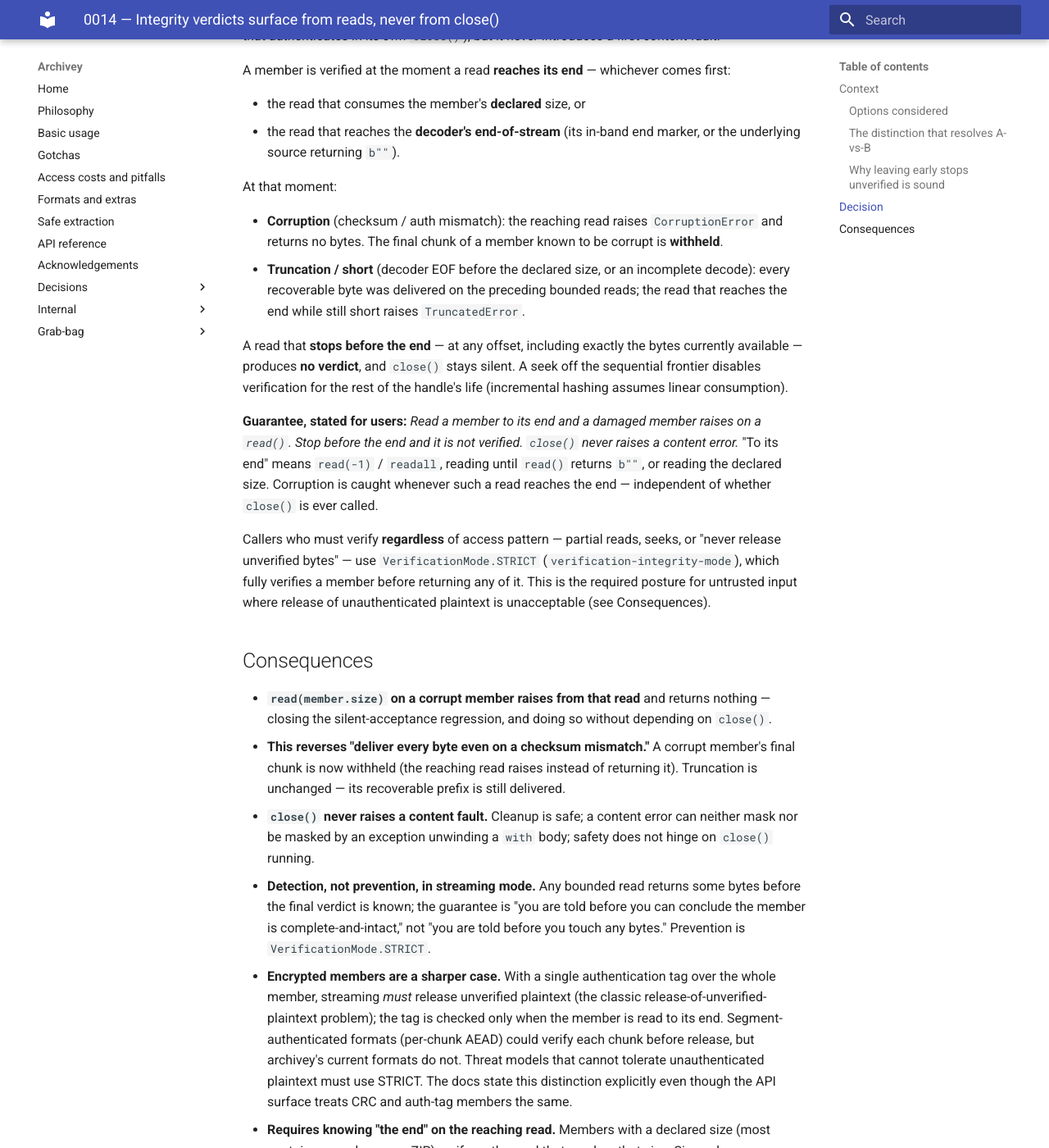
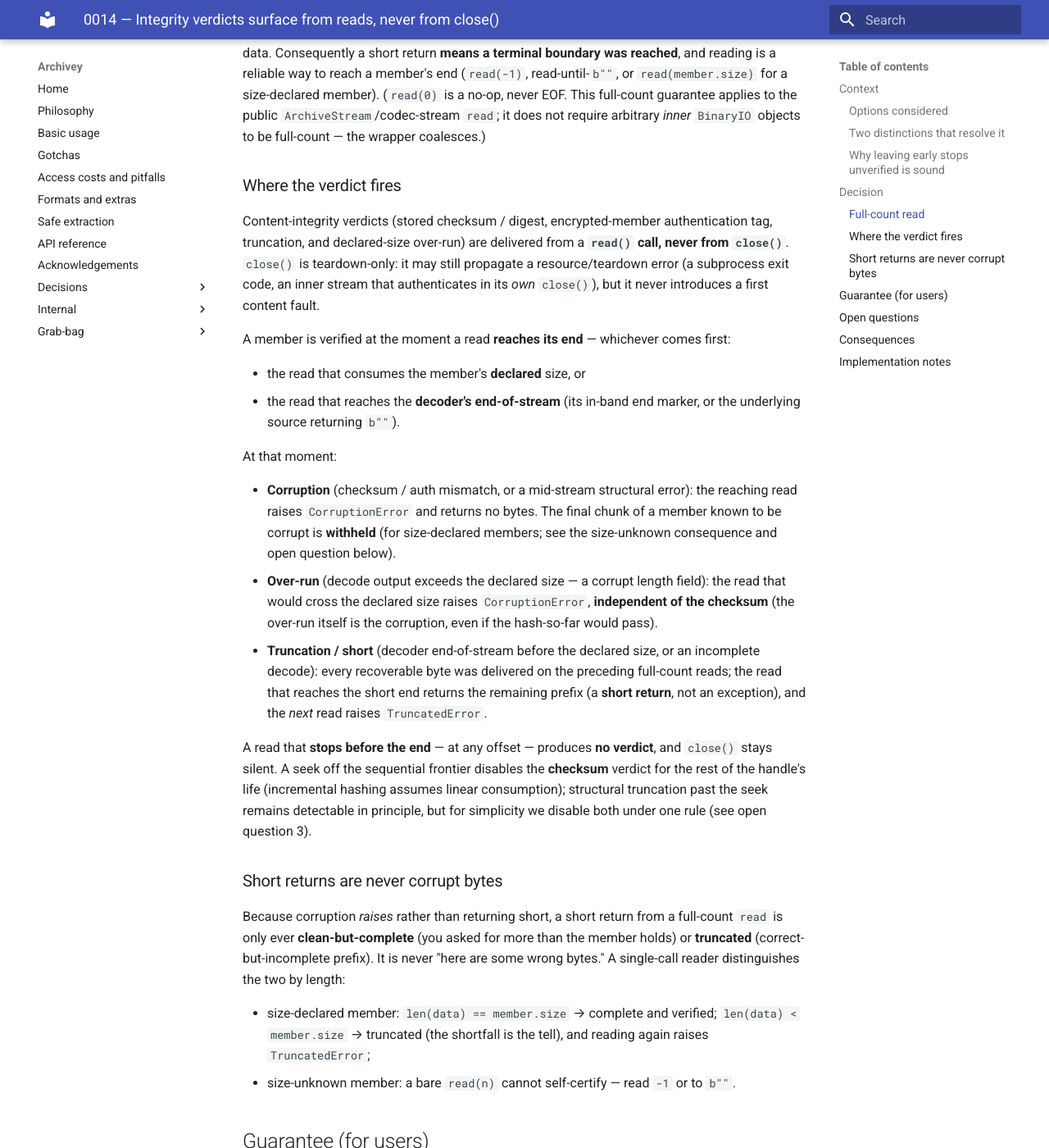
Before and after one commit to davitf/archivey-2, an MkDocs documentation site: the page built from docs/decisions/0014-integrity-verdicts-from-reads-not-close.md, in a window 1280 px wide and 1400 px high, scrolled down 2463 px. Shown: the whole window at 82% size. Built offline with MkDocs 1.6.1 and Material for MkDocs 9.7.7, drawn with Linux system fonts in a browser that asks for light colours; some of the changed text lies outside the part shown.

Commit message:
ADR 0014: commit to full-count read(n); tighten short-read semantics
Incorporate the review feedback that found the load-bearing gap: the
read(member.size)-is-verified guarantee only holds if read(n) is full-count
(coalesces to n until a terminal boundary), not up-to-n. Commit to full-count
read explicitly (which DecompressorStream already implements), so a short return
means a terminal boundary and read(member.size) is a real verified idiom for
size-declared members.

Also:
- Short returns are never corrupt bytes (corruption raises); a short return is
  clean-complete or truncated, distinguished by length — "no exception" != complete.
- Over-run (decode output exceeds the declared size) is corruption independent of
  the checksum.
- Size-unknown "withhold the final chunk" needs a one-chunk delayed-release
  lookahead; recorded as an open question (recommend accepting EOS-read timing).
- Encrypted default raised as an explicit defaults question (STRICT for
  authenticated members?), not just a docs note.
- Seek disables the checksum verdict; structural truncation stays detectable in
  principle — kept simple under one rule, noted as a choice.
- Exception type tells you what you can trust: CorruptionError => trust nothing;
  TruncatedError => prefix correct but incomplete.
- Implementation notes: trailer consumption on exact-size reads, seek-state
  tracking, full-count coalescing over short-reading inners.

Co-Authored-By: Claude Opus 4.8 <noreply@anthropic.com>
Claude-Session: https://claude.ai/code/session_01B95mCP2hhHZp199PAuK6Q4

````diff
--- a/docs/decisions/0014-integrity-verdicts-from-reads-not-close.md
+++ b/docs/decisions/0014-integrity-verdicts-from-reads-not-close.md
@@ -19,85 +19,97 @@ design question rather than an implementation detail:
    completes the member is the one that reveals the checksum is bad, we must choose
    between returning those bytes and raising.
 
-A subtle third fact governs how callers *reach* the end, and it corrects a tempting
-but wrong heuristic:
+A third fact governs how callers *reach* the end, and it forced an explicit contract
+choice (see the **full-count `read`** decision below):
 
-3. **A short read is not an end-of-stream signal.** The stream `read(n)` contract
-   (for `n ≥ 1`) guarantees *at least one* byte and permits *fewer than `n`*; only a
-   return of `b""` means EOF. So `read(500)` returning `110` does **not** tell the
-   caller the stream ended — a caller who wants the whole member is expected to keep
-   reading. What actually reveals truncation is: **keep reading toward the size you
-   expect, and you eventually get an error (or `b""`) from a `read()`.**
+3. **In general, `read(n)` may return fewer than `n` bytes on non-terminal data** —
+   the stream contract for `n ≥ 1` guarantees *at least one* byte; only `b""` means
+   EOF. A short return, in the general contract, is *not* an end-of-stream signal.
 
 This came to a head in review. An earlier iteration verified on `close()` when the
-member had been fully consumed. That was then made teardown-only ("`close()` never
-raises a content fault"), which reintroduced a **silent-acceptance regression**: a
-routine full-member read via a sized call —
+member had been fully consumed. Making `close()` teardown-only then reintroduced a
+**silent-acceptance regression** for the most ordinary full-member read:
 
 ```python
 with archive.open(member) as f:   # member.size == 500, stored CRC is wrong
     data = f.read(member.size)     # returns 500 bytes; nothing raises
-process(data)                      # acts on corrupt data
+process(data)                      # acts on corrupt data — no verdict, ever
 ```
 
-— produced no error at all. A checksum library must never silently hand back content
-it knows (or could know) is corrupt. So we must decide, precisely, **which call
-raises**.
+A checksum library must never silently hand back content it knows (or could know) is
+corrupt. So we must decide, precisely, **which call raises** — and, because fact (3)
+means `read(member.size)` might not even reach the end, **what our own `read`
+contract guarantees.**
 
 ### Options considered
 
 - **A — raise on the read that reaches the end.** The read that completes the member
   and finds damage raises (returning no bytes for that call); `close()` never raises.
-  Matches stdlib `zipfile` / `gzip`. Downside as first stated: naively applied to
-  *truncation*, it would drop the recoverable prefix (which this whole change exists
-  to deliver).
+  Matches stdlib `zipfile` / `gzip`.
 - **B — deliver every byte, then raise on the next read; `close()` as a backstop.**
-  Every read returns its bytes; the trailing (empty) read raises, or `close()` does if
-  the caller stops exactly at the end. Uniform for corruption and truncation, but
-  makes a *safety* guarantee depend on `close()` actually running — unreliable
-  (GC-driven close is not guaranteed and swallows exceptions), and a content error
-  from `close()` can mask or be masked by an exception already unwinding a `with`
-  body.
-- **C — verify only when the caller reads to `b""` (or `read(-1)`); silent otherwise.**
+  Uniform for corruption and truncation, but makes a *safety* guarantee depend on
+  `close()` actually running — unreliable (GC-driven close is not guaranteed and
+  swallows exceptions), and a content error from `close()` can mask or be masked by an
+  exception already unwinding a `with` body.
+- **C — verify only when the caller reads to `b""` / `read(-1)`; silent otherwise.**
   Simplest `close()` semantics, but silently skips verification on
-  `read(member.size)` — the most natural way to consume a whole member. Silent false
-  confidence is the one outcome a checksum library must not produce.
+  `read(member.size)` — the most natural whole-member read. Silent false confidence is
+  the one outcome a checksum library must not produce.
 
-### The distinction that resolves A-vs-B
+### Two distinctions that resolve it
 
-Corruption and truncation are not the same failure:
+**Corruption vs. truncation.** These are not the same failure:
 
 - **Truncation** yields bytes that are *correct but incomplete* — worth delivering
-  (the recoverable-prefix salvage this change is built on). The failing read is the
-  one that reaches the end while still short.
-- **Corruption** yields bytes that are *wrong* — there is no value in handing back the
-  final chunk of a member whose checksum just failed.
+  (the recoverable-prefix salvage this change is built on).
+- **Corruption** yields bytes that are *wrong* — no value in returning the final chunk
+  of a member whose checksum just failed.
 
 So "deliver every byte before failing" is right for truncation and pointless for
 corruption. Option A is correct *for corruption*; truncation naturally serves its
-prefix and fails on the read that reaches the end.
+prefix and fails on a later read.
+
+**Full-count vs. up-to-`n` `read`.** The regression example only reaches the end — and
+is therefore verifiable — if our `read(n)` returns the full count. Under an "up-to-`n`"
+`read`, `f.read(500)` could hand back 400 on *healthy* data; a single-call caller stops
+at 400, never reaches the declared size, and gets no verdict — the regression, intact.
+The guarantee "read the declared size → verified" is real only if `read(n)` coalesces
+up to `n` (like `io.BufferedReader`), returning short **only** at a terminal boundary.
+We therefore commit to full-count `read`, which is also what `DecompressorStream`
+already implements.
 
 ### Why leaving early stops unverified is sound
 
-Given fact (3), a caller who genuinely wants the whole member keeps reading until they
-have the expected size (or `b""`) — and therefore *reaches the end on some read* and
-gets the verdict there. A caller who stops before the end has deliberately opted out.
-There is no principled line between "stopped at byte 50 of 110 available" and "stopped
-at byte 110 of 110 available": both are early stops, and a short read did not tell the
-second caller anything the first didn't know. Verifying one but not the other only
-because it sits on the EOF boundary would be arbitrary. So **all** early stops are
-treated identically: no verdict.
-
-This keeps the safety property — *a member read to its end that is damaged always
-raises* — while making it independent of `close()`.
+Under full-count `read`, a caller who wants the whole member reaches its end (they read
+`member.size`, or read until `b""`) and gets the verdict there. A caller who stops
+before the end deliberately opted out. There is no principled line between "stopped at
+byte 50 of a 500-byte member" and "stopped at byte 110 of that same 500-byte member
+when only 110 were decodable": both are early stops of a member whose declared size is
+500. Verifying one but not the other only because it sits on the current EOF boundary
+would be arbitrary. So **all** early stops are treated identically: no verdict, and
+`close()` stays silent — while a member *read to its end* that is damaged always
+raises, independent of whether `close()` runs.
 
 ## Decision
 
+### Full-count `read`
+
+archivey's stream `read(n)` (`n ≥ 1`) returns **exactly `n` bytes until a terminal
+boundary** — clean end-of-stream, truncation, or a raised content error. It never
+returns short on healthy, non-terminal data. Consequently a short return **means a
+terminal boundary was reached**, and reading is a reliable way to reach a member's end
+(`read(-1)`, read-until-`b""`, or `read(member.size)` for a size-declared member).
+(`read(0)` is a no-op, never EOF. This full-count guarantee applies to the public
+`ArchiveStream`/codec-stream `read`; it does not require arbitrary *inner* `BinaryIO`
+objects to be full-count — the wrapper coalesces.)
+
+### Where the verdict fires
+
 Content-integrity verdicts (stored checksum / digest, encrypted-member authentication
-tag, and short/truncation) are delivered from a **`read()` call, never from
-`close()`**. `close()` is teardown-only; it may still propagate a resource/teardown
-error (a subprocess exit code, an inner stream that authenticates in its *own*
-`close()`), but it never introduces a first content fault.
+tag, truncation, and declared-size over-run) are delivered from a **`read()` call,
+never from `close()`**. `close()` is teardown-only: it may still propagate a
+resource/teardown error (a subprocess exit code, an inner stream that authenticates in
+its *own* `close()`), but it never introduces a first content fault.
 
 A member is verified at the moment a read **reaches its end** — whichever comes first:
 
@@ -107,54 +119,133 @@ A member is verified at the moment a read **reaches its end** — whichever come
 
 At that moment:
 
-- **Corruption** (checksum / auth mismatch): the reaching read raises `CorruptionError`
-  and returns no bytes. The final chunk of a member known to be corrupt is **withheld**.
-- **Truncation / short** (decoder EOF before the declared size, or an incomplete
-  decode): every recoverable byte was delivered on the preceding bounded reads; the
-  read that reaches the end while still short raises `TruncatedError`.
+- **Corruption** (checksum / auth mismatch, or a mid-stream structural error): the
+  reaching read raises `CorruptionError` and returns no bytes. The final chunk of a
+  member known to be corrupt is **withheld** (for size-declared members; see the
+  size-unknown consequence and open question below).
+- **Over-run** (decode output exceeds the declared size — a corrupt length field): the
+  read that would cross the declared size raises `CorruptionError`, **independent of
+  the checksum** (the over-run itself is the corruption, even if the hash-so-far would
+  pass).
+- **Truncation / short** (decoder end-of-stream before the declared size, or an
+  incomplete decode): every recoverable byte was delivered on the preceding full-count
+  reads; the read that reaches the short end returns the remaining prefix (a **short
+  return**, not an exception), and the *next* read raises `TruncatedError`.
 
-A read that **stops before the end** — at any offset, including exactly the bytes
-currently available — produces **no verdict**, and `close()` stays silent. A seek off
-the sequential frontier disables verification for the rest of the handle's life
-(incremental hashing assumes linear consumption).
+A read that **stops before the end** — at any offset — produces **no verdict**, and
+`close()` stays silent. A seek off the sequential frontier disables the **checksum**
+verdict for the rest of the handle's life (incremental hashing assumes linear
+consumption); structural truncation past the seek remains detectable in principle, but
+for simplicity we disable both under one rule (see open question 3).
 
-**Guarantee, stated for users:** *Read a member to its end and a damaged member raises
-on a `read()`. Stop before the end and it is not verified. `close()` never raises a
-content error.* "To its end" means `read(-1)` / `readall`, reading until `read()`
-returns `b""`, or reading the declared size. Corruption is caught whenever such a read
-reaches the end — independent of whether `close()` is ever called.
+### Short returns are never corrupt bytes
 
-Callers who must verify **regardless** of access pattern — partial reads, seeks, or
-"never release unverified bytes" — use `VerificationMode.STRICT`
-(`verification-integrity-mode`), which fully verifies a member before returning any of
-it. This is the required posture for untrusted input where release of unauthenticated
-plaintext is unacceptable (see Consequences).
+Because corruption *raises* rather than returning short, a short return from a
+full-count `read` is only ever **clean-but-complete** (you asked for more than the
+member holds) or **truncated** (correct-but-incomplete prefix). It is never "here are
+some wrong bytes." A single-call reader distinguishes the two by length:
+
+- size-declared member: `len(data) == member.size` → complete and verified;
+  `len(data) < member.size` → truncated (the shortfall is the tell), and reading again
+  raises `TruncatedError`;
+- size-unknown member: a bare `read(n)` cannot self-certify — read `-1` or to `b""`.
+
+## Guarantee (for users)
+
+> **Read a member to its end and a damaged member raises on a `read()`. Stop before
+> the end and it is not verified. `close()` never raises a content error.**
+
+"To its end" means `read(-1)` / `readall`, reading until `read()` returns `b""`, or —
+for a member with a **declared** size — reading that many bytes. For that whole-member
+read:
+
+- an **exception** means the member is corrupt (`CorruptionError`) or truncated
+  (`TruncatedError`) — **discard everything read; none of it is trustworthy**;
+- a **full-length** return (`len == member.size`, or a subsequent `b""`) means the
+  content was **checksum-verified**;
+- a **short** return (`len < member.size`, no exception) means **truncation** — the
+  bytes are correct but the member is incomplete; **"no exception" does not mean
+  "complete."** Check the length, or read again to get the `TruncatedError`.
+
+Corruption is caught whenever such a read reaches the end — independent of whether
+`close()` is ever called. Callers who must verify **regardless** of access pattern
+(partial reads, seeks, or "never release unverified bytes") use
+`VerificationMode.STRICT` (`verification-integrity-mode`), which fully verifies a
+member before returning any of it.
+
+## Open questions
+
+1. **Encrypted members — a defaults question, not just docs.** Treating an
+   authentication tag as just-another-checksum in streaming mode means the default
+   *releases unauthenticated plaintext* before the tag is checked — a sharper footgun
+   than emitting bytes with a bad CRC, and arguably in tension with VISION's "no silent
+   success." Should **authenticated** members default to `STRICT` (or refuse to stream
+   unless the caller explicitly opts into detection-not-prevention), rather than
+   inheriting the CRC default? A deliberate defaults decision to make, not inherit; it
+   does not change any mechanism above.
+2. **Size-unknown "withhold the corrupt final chunk" requires lookahead.** For a
+   size-declared member we know the boundary before releasing the final chunk, so we
+   can withhold it. For a size-unknown member (e.g. standalone gzip) the CRC lives in a
+   trailer *after* the last plaintext byte: the decoder emits the final plaintext and
+   only sees end-of-stream on the next pull. Honoring "corruption caught on the last
+   data read / final chunk withheld" for size-unknown members requires a **one-chunk
+   delayed-release buffer** (never hand out chunk *N* until chunk *N+1*-or-EOS has been
+   pulled). Do we (a) require that lookahead for uniform behavior (small constant
+   buffering), or (b) accept that size-unknown members surface the verdict on the read
+   that observes end-of-stream — possibly *after* the final data chunk was released —
+   which still honors the top-level guarantee via `read(-1)` / read-to-`b""`?
+   Recommendation: **(b)**, documented — the realistic size-unknown reader reads to
+   `b""` anyway, and "detection, not prevention" already permits pre-verdict bytes.
+3. **Seek and truncation.** A premature decoder end-of-stream before the declared size
+   is a *structural* fact independent of the incremental hash, so `TruncatedError`
+   could in principle still be raised after a seek even though `CorruptionError` cannot.
+   We currently disable both under one "seek disables verification" rule for
+   simplicity. Keep the simple rule, or preserve the still-sound truncation check across
+   seeks? Recommendation: keep it simple, acknowledging we forgo a deliverable verdict.
 
 ## Consequences
 
-- **`read(member.size)` on a corrupt member raises from that read** and returns
-  nothing — closing the silent-acceptance regression, and doing so without depending
-  on `close()`.
-- **This reverses "deliver every byte even on a checksum mismatch."** A corrupt
-  member's final chunk is now withheld (the reaching read raises instead of returning
-  it). Truncation is unchanged — its recoverable prefix is still delivered.
+- **`read(member.size)` on a corrupt size-declared member raises from that read** and
+  returns nothing — closing the silent-acceptance regression, without depending on
+  `close()`. This **reverses "deliver every byte even on a checksum mismatch"**: a
+  corrupt member's final chunk is now withheld. Truncation is unchanged — its
+  recoverable prefix is still delivered.
+- **Full-count `read` is now a contract**, not an accident. The wrapper must coalesce
+  short inner reads (bounded reads must loop the inner to `n`-or-terminal, as the
+  `read(-1)` drain already does). A short return from a public archivey stream is a
+  documented terminal signal.
 - **`close()` never raises a content fault.** Cleanup is safe; a content error can
   neither mask nor be masked by an exception unwinding a `with` body; safety does not
   hinge on `close()` running.
-- **Detection, not prevention, in streaming mode.** Any bounded read returns some
-  bytes before the final verdict is known; the guarantee is "you are told before you
-  can conclude the member is complete-and-intact," not "you are told before you touch
-  any bytes." Prevention is `VerificationMode.STRICT`.
-- **Encrypted members are a sharper case.** With a single authentication tag over the
-  whole member, streaming *must* release unverified plaintext (the classic
-  release-of-unverified-plaintext problem); the tag is checked only when the member is
-  read to its end. Segment-authenticated formats (per-chunk AEAD) could verify each
-  chunk before release, but archivey's current formats do not. Threat models that
-  cannot tolerate unauthenticated plaintext must use STRICT. The docs state this
-  distinction explicitly even though the API surface treats CRC and auth-tag members
-  the same.
-- **Requires knowing "the end" on the reaching read.** Members with a declared size
-  (most container members, e.g. ZIP) verify on the read that reaches that size.
-  Size-unknown members (e.g. standalone gzip) rely on the decoder's in-band
-  end-of-stream so corruption is still caught on the last data read, matching stdlib
-  `gzip` — not deferred to a trailing empty read.
+- **Detection, not prevention, in streaming mode.** Any bounded read returns some bytes
+  before the final verdict; the guarantee is "you are told before you can conclude the
+  member is complete-and-intact," not "you are told before you touch any bytes."
+  Prevention is `VerificationMode.STRICT`.
+- **Size-declared vs. size-unknown timing differs** (open question 2). Size-declared:
+  verdict on the read that reaches the declared size (the decoder must also consume the
+  trailing CRC/tag to validate before that read returns or raises). Size-unknown:
+  verdict on the read that observes end-of-stream — the last data read only if a
+  lookahead buffer is adopted, otherwise the following read.
+- **Encrypted members are a sharper case** (open question 1). With a single tag over
+  the whole member, streaming *must* release unverified plaintext; segment-authenticated
+  (per-chunk AEAD) formats could verify each chunk before release, but archivey's
+  current formats do not.
+- **Exception type tells you what you can trust.** `CorruptionError` ⇒ the content is
+  wrong; trust **nothing** already read from this member. `TruncatedError` ⇒ the bytes
+  already returned are correct but the member is **incomplete**; a caller may keep a
+  salvaged prefix if incompleteness is acceptable, but must not treat it as the whole
+  member. Documented on the exceptions and in the streaming guide.
+
+## Implementation notes
+
+- **Trailer consumption on exact-size reads.** For a size-declared member,
+  `read(member.size)` must pull the underlying CRC/auth trailer and validate *before*
+  the call returns or raises — the read that reaches the declared size finalizes the
+  hash.
+- **Seek-state tracking.** Once a seek off the sequential frontier disables the
+  checksum verdict, it stays disabled — a seek-forward-then-back-to-end must not
+  re-enable a hash comparison over a non-contiguous byte range (false-positive
+  `CorruptionError`).
+- **Full-count coalescing.** Bounded `read(n)` on the verifier/wrapper must loop the
+  inner stream until it has `n` bytes or a terminal boundary, so the full-count
+  contract holds even over a short-reading inner `BinaryIO`.
````
